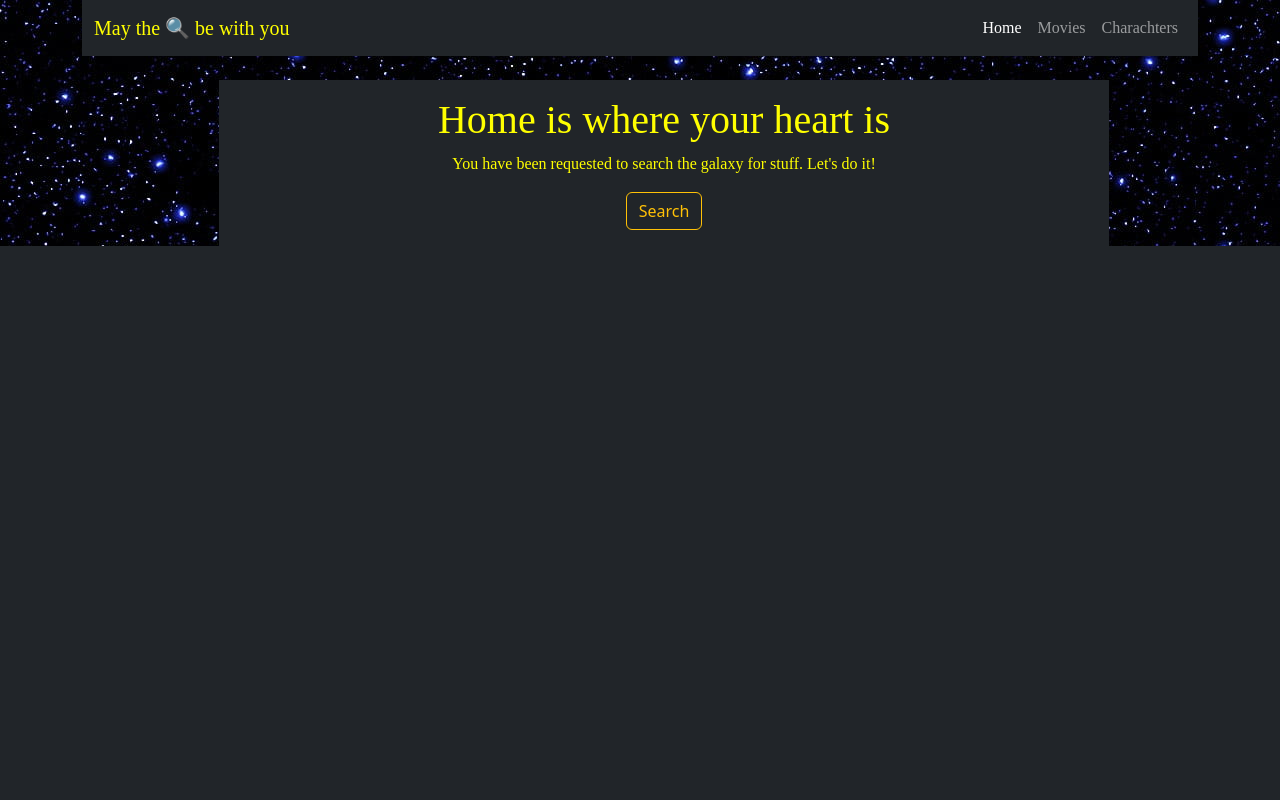
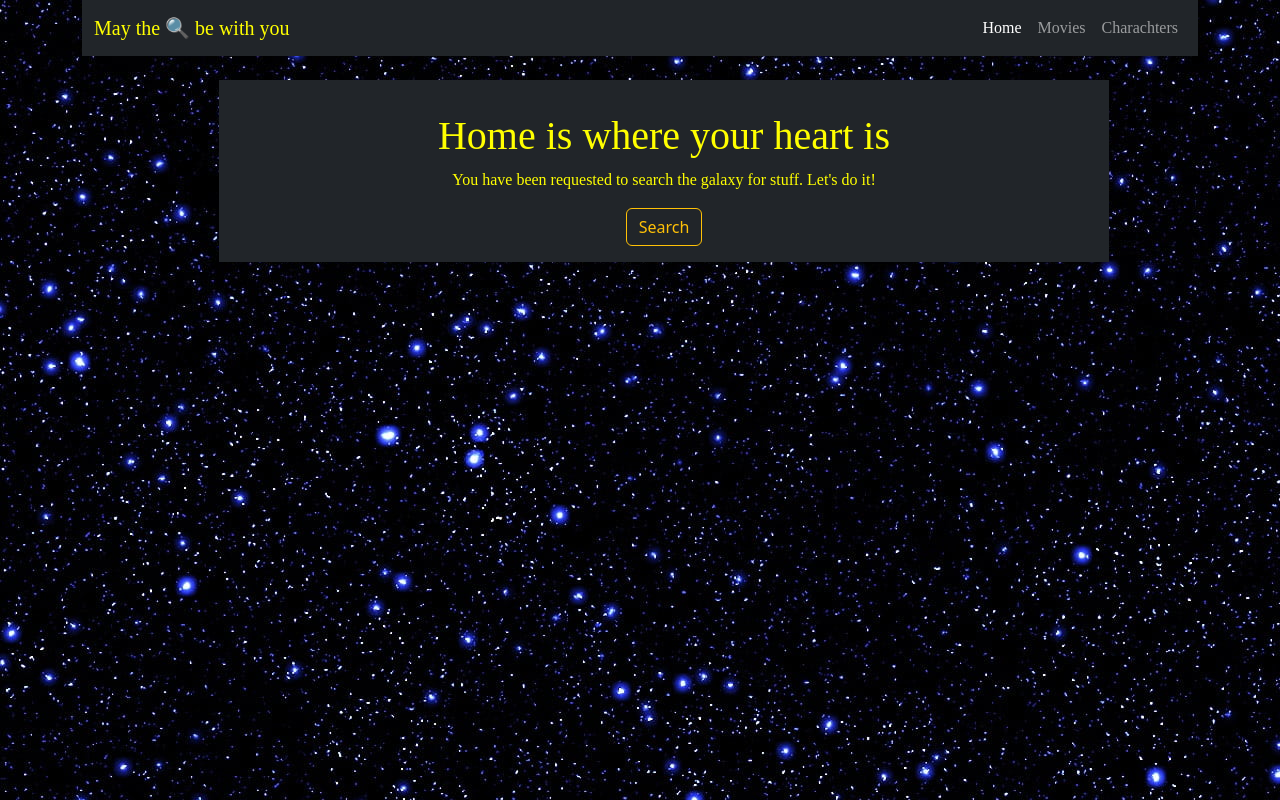
Before and after one commit to landicami/swapi-cami, a React (Vite) app: page / in a window 1280 px wide. Built offline with nearby package versions, Linux system fonts and the light colour scheme; a web font is replaced by a local one.

Commit message:
some css

```diff
--- a/src/assets/scss/App.scss
+++ b/src/assets/scss/App.scss
@@ -2,9 +2,14 @@
 
 #root{
     background-image: url(/background.png);
+	height: 100vh;
 }
 
 .font-starwars {
     color: yellow;
     font-family: "Poller One", serif;
 }
+
+h1 {
+	margin-top: 1rem;;
+}
```
